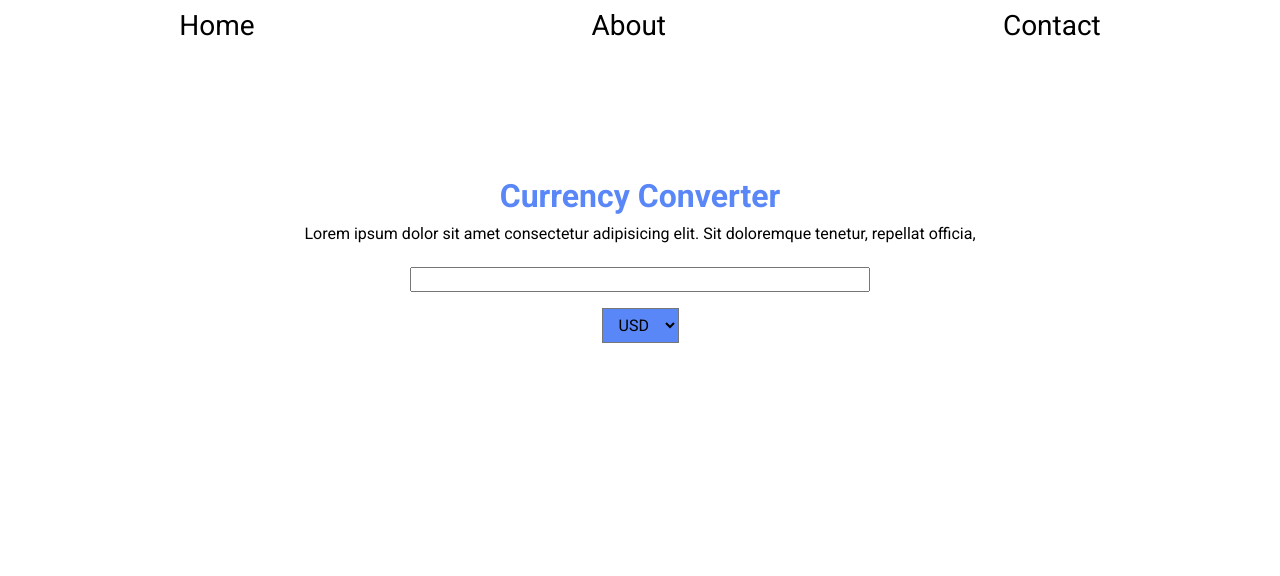
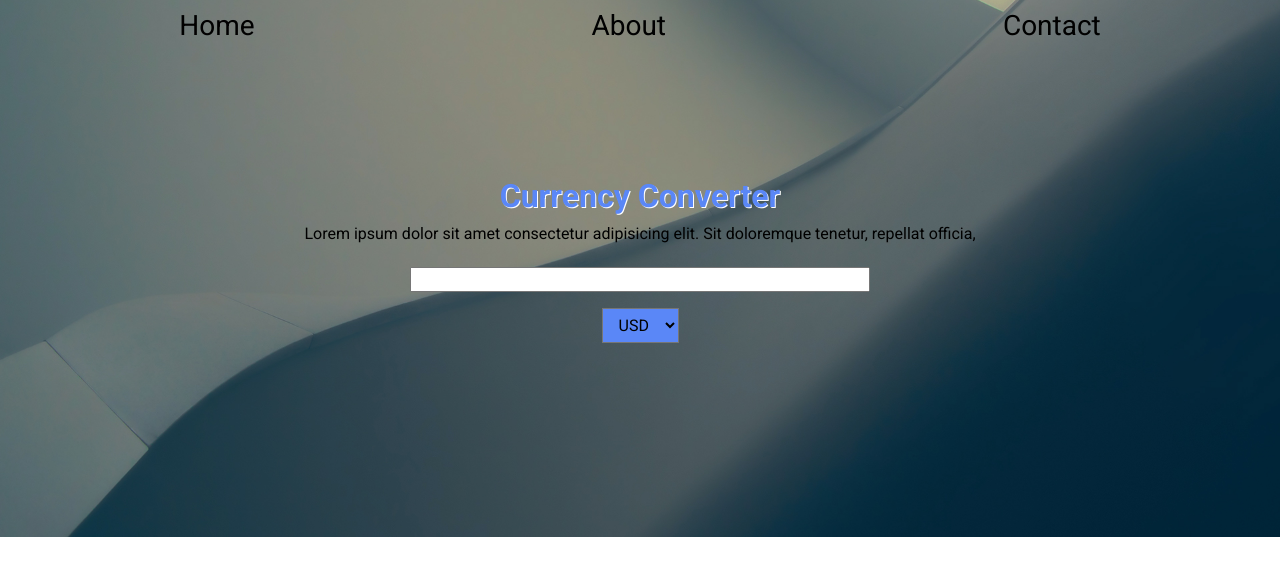
Before and after one commit to Ha3apbl4/Currency-Converter-V1, a plain HTML site: page index.html in a window 1280 px wide. Drawn offline with Linux system fonts and the light colour scheme; the site is published under a folder, as on GitHub Pages, so addresses that start at the root find nothing.

Commit message:
Update style.css

```diff
--- a/css/style.css
+++ b/css/style.css
@@ -2,7 +2,7 @@ body {
 	font-family: 'Roboto', sans-serif;
 	font-size: 16px;
 	color: #5a87f7;
-	background-image: url(/img/bgc.jpg);
+	background-image: url(../img/bgc.jpg);
 	background-repeat: no-repeat;
 	background-position: center;
 	background-size: cover;
```
